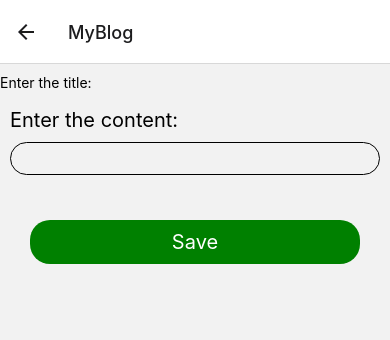
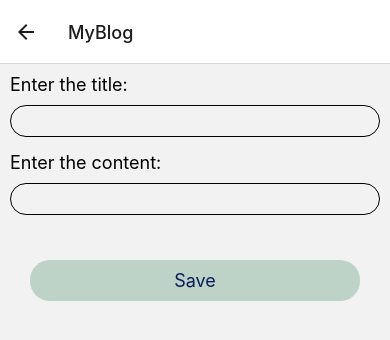
Before and after one commit to bilgesueski/react-native, a React Native app in the folder blog/: screen /Create in a window 390 px wide. Shown: the top 340 px of the page. Built offline with nearby package versions, Linux system fonts and the light colour scheme.

Commit message:
chore: Update BlogPostForm label and input styles

```diff
--- a/blog/components/BlogPostForm.js
+++ b/blog/components/BlogPostForm.js
@@ -7,14 +7,14 @@ import {
 } from "react-native";
 import React, { useState } from "react";
 
-export default function BlogPostForm() {
+export default function BlogPostForm({ onSubmit }) {
   const [title, setTitle] = useState("");
   const [content, setContent] = useState("");
   return (
     <View style={styles.main}>
-      <Text style={styles.title}>Enter the title:</Text>
+      <Text style={styles.label}>Enter the title:</Text>
       <TextInput
-        style={styles.TextInput}
+        style={styles.input}
         value={title}
         onChangeText={(text) => setTitle(text)}
       />
@@ -24,7 +24,10 @@ export default function BlogPostForm() {
         value={content}
         onChangeText={(text) => setContent(text)}
       />
-      <TouchableOpacity style={styles.buttonMain}>
+      <TouchableOpacity
+        style={styles.buttonMain}
+        onPress={() => onSubmit(title, content)}
+      >
         <View style={styles.buttonView}>
           <Text style={styles.buttonText}>Save</Text>
         </View>
@@ -38,7 +41,7 @@ const styles = StyleSheet.create({
     marginTop: 10,
   },
   label: {
-    fontSize: 20,
+    fontSize: 18,
     marginLeft: 10,
   },
   input: {
@@ -46,21 +49,21 @@ const styles = StyleSheet.create({
     margin: 10,
     borderRadius: 20,
     padding: 5,
-    fontSize: 18,
+    fontSize: 16,
     marginBottom: 15,
   },
   buttonMain: {
     padding: 30,
   },
   buttonView: {
-    backgroundColor: "green",
+    backgroundColor: "#BDD3C7",
     padding: 10,
     alignItems: "center",
     justifyContent: "center",
     borderRadius: 20,
   },
   buttonText: {
-    color: "white",
-    fontSize: 20,
+    color: "#081D56",
+    fontSize: 18,
   },
 });
```
